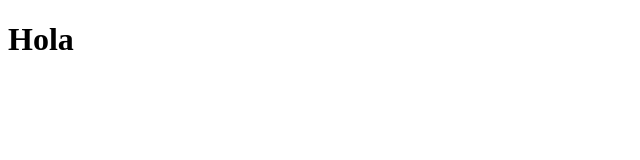
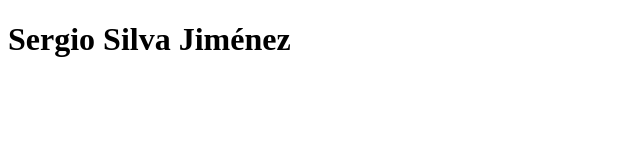
Before and after one commit to vuakaw/vuakaw.github.io, a plain HTML site: page index.html in a window 1280 px wide. Shown: the whole page, without its empty margins (0-640 px from the left). Drawn offline with Linux system fonts and the light colour scheme.

Commit message:
Primer tarea del header

```diff
--- a/index.html
+++ b/index.html
@@ -9,8 +9,7 @@
 </head>
 
 <body>
-    <div>
-        <h1>Hola</h1>
+    <div>        <h1>Sergio Silva Jiménez</h1>
     </div>
 </body>
 
```
